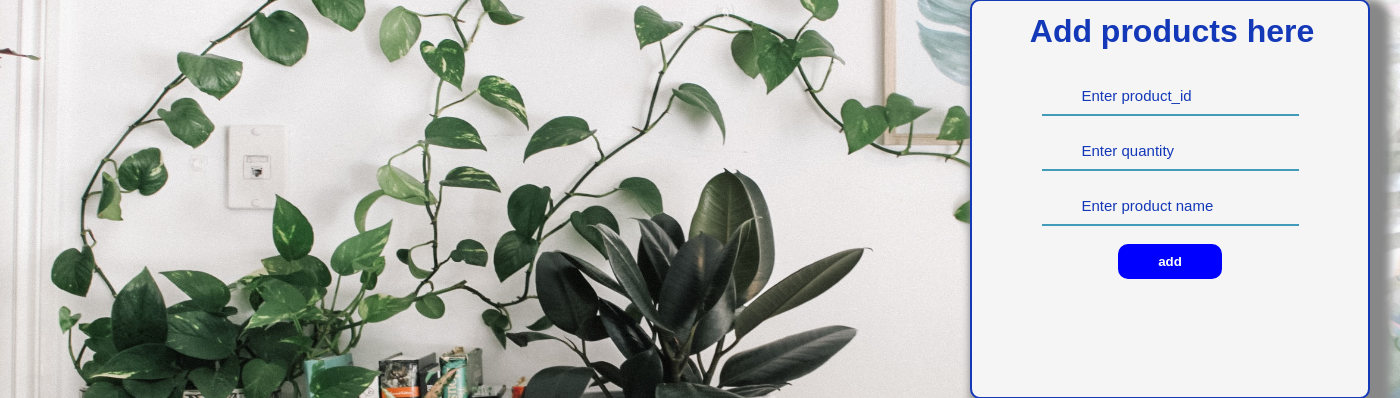
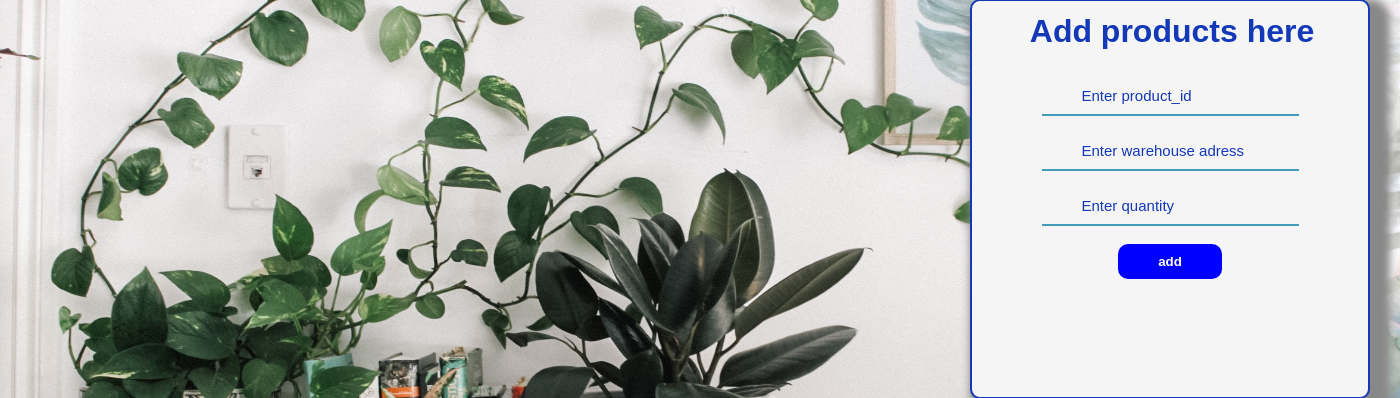
Before and after one commit to jagadeesh-kethavath-23/NURSERY_WEB_APP, a Flask app: page /addproducts_ in a window 1400 px wide. Shown: the part 101-499 px from the top of the page. Run offline with Flask 2, Linux system fonts and the light colour scheme; some libraries are stand-ins or nearby versions.

Commit message:
add products to warehouse is running successfully

```diff
--- a/app.py
+++ b/app.py
@@ -532,7 +532,7 @@ def addproducts_():
             return render_template('addproducts_.html',msg=msg)
     if  'a' in request.form and 'b' in request.form and 'c' in request.form:
         cursor=mysql.connection.cursor(MySQLdb.cursors.DictCursor)
-        cursor.execute('insert into warehouse values(%s,%s,%s,%s,%s)',(request.form['a'],request.form['b'],request.form['c'],session['user_id'],date.today()))
+        cursor.execute('insert into warehouse values(%s,%s,%s,%s,%s)',(request.form['a'],request.form['b'],request.form['c'],session['user_id'],date.today(),))
         mysql.connection.commit()
         msg='successfully added'
         return render_template('adminhome.html',msg=msg)
--- a/templates/addproducts_.html
+++ b/templates/addproducts_.html
@@ -14,8 +14,8 @@
 <div class="loginbottom">
 <form action="{{url_for('addproducts_')}}" method="post">
 <input type="text" name="a" placeholder="Enter product_id" class="textbox" id="mail_id" required><br><br>
-<input type="number" name="b" placeholder="Enter quantity" class="textbox" id="mail_id" required><br><br>
-<input type="text" name="c" placeholder="Enter product name" class="textbox" id="mail_id" required><br><br>
+<input type="text" name="b" placeholder="Enter warehouse adress" class="textbox" id="mail_id" required><br><br>
+<input type="number" name="c" placeholder="Enter quantity" class="textbox" id="mail_id" required><br><br>
 <input type='submit' class="btn" style="color: white;background-color: blue;"value='add'>
 </form>
 <br>
```
